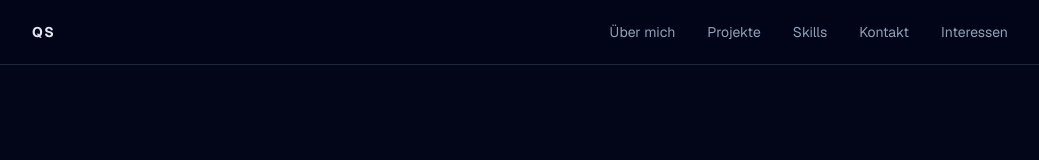
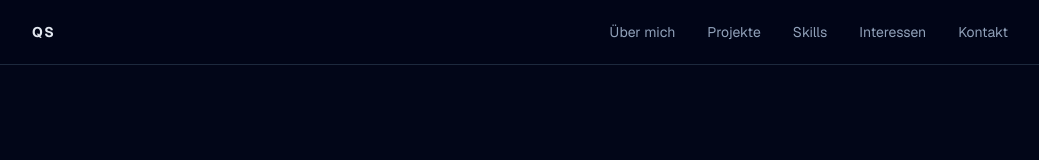
Before and after one commit to im24b-staquetq/QuentinPortfolio, a Next.js app: page / in a window 1280 px wide. Shown: the top 160 px of the page, without its empty margins (120-1159 px from the left). Built offline with nearby package versions, Linux system fonts and the light colour scheme.

Commit message:
changed the navbar, it was wrong before

```diff
--- a/app/page.js
+++ b/app/page.js
@@ -76,11 +76,11 @@ export default function Home() {
             <a className="text-slate-400 transition hover:text-slate-100" href="#skills">
               Skills
             </a>
+            <a className="text-slate-400 transition hover:text-slate-100" href="#likes">
+              Interessen
+            </a>
             <a className="text-slate-400 transition hover:text-slate-100" href="#contact">
               Kontakt
-            </a>
-            <a className="text-slate-400 transition hover:text-slate-100" href="#likes">
-              Interessen
             </a>
           </nav>
         </div>
```
